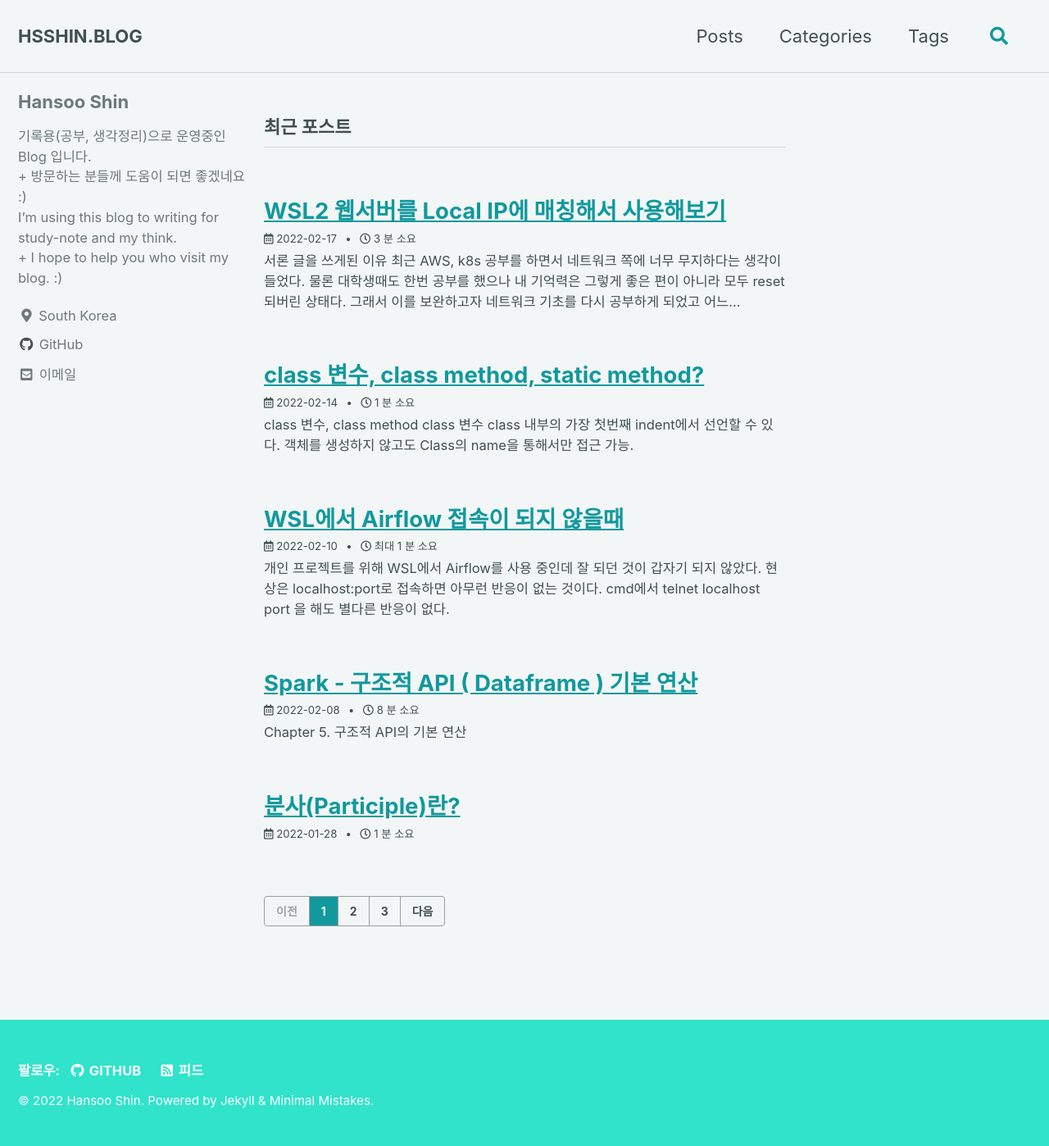
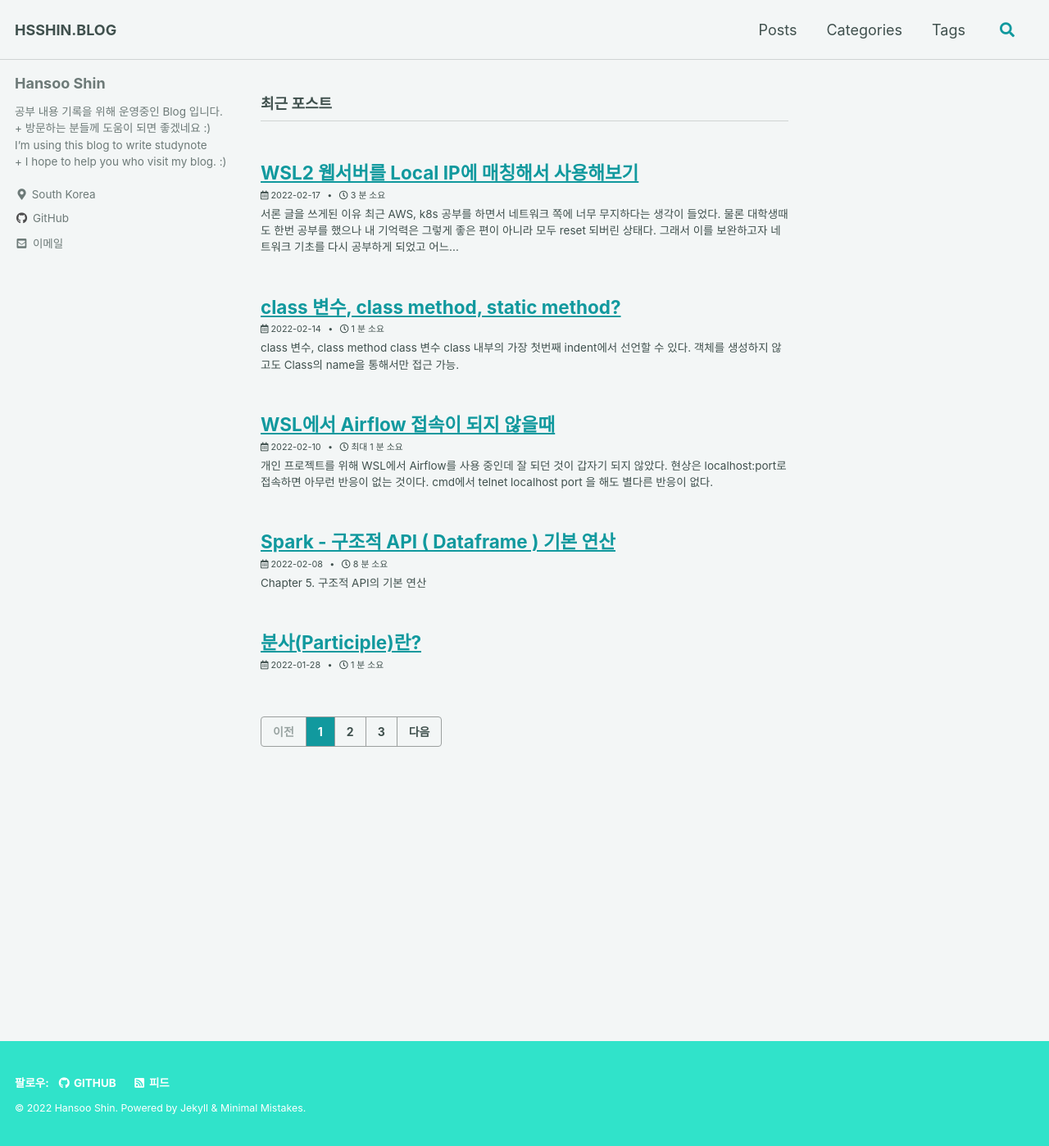
Before and after one commit to dlgldgldgld/dlgldgldgld.github.io, a Jekyll site: the page built from index.html, in a window 1280 px wide and 1398 px high. Shown: the whole window at 82% size. Built offline with Jekyll 4.4.1, drawn with Linux system fonts in a browser that asks for light colours; cached includes are drawn as plain includes; the list of posts is cut into pages by our own code.

Commit message:
update something..

```diff
--- a/_config.yml
+++ b/_config.yml
@@ -104,7 +104,7 @@ analytics:
 author:
   name             : "Hansoo Shin"
   avatar           : # path of avatar image, e.g. "/assets/images/bio-photo.jpg"
-  bio              : "기록용(공부, 생각정리)으로 운영중인 Blog 입니다.<br>+ 방문하는 분들께 도움이 되면 좋겠네요 :)<br>I'm using this blog to writing for study-note and my think.<br>+ I hope to help you who visit my blog. :)"
+  bio              : "공부 내용 기록을 위해 운영중인 Blog 입니다.<br>+ 방문하는 분들께 도움이 되면 좋겠네요 :)<br>I'm using this blog to write studynote<br>+ I hope to help you who visit my blog. :)"
   location         : "South Korea"
   email            : "shin12272014@gmail.com"
   links:
--- a/_sass/minimal-mistakes/_reset.scss
+++ b/_sass/minimal-mistakes/_reset.scss
@@ -15,11 +15,11 @@ html {
   }
 
   @include breakpoint($large) {
-    font-size: 20px;
+    font-size: 18px;
   }
 
   @include breakpoint($x-large) {
-    font-size: 22px;
+    font-size: 18px;
   }
 
   -webkit-text-size-adjust: 100%;
```
Also changed, not shown: _posts/Window/2022-02-17-wsl_connect.md (+1 -1 lines).
